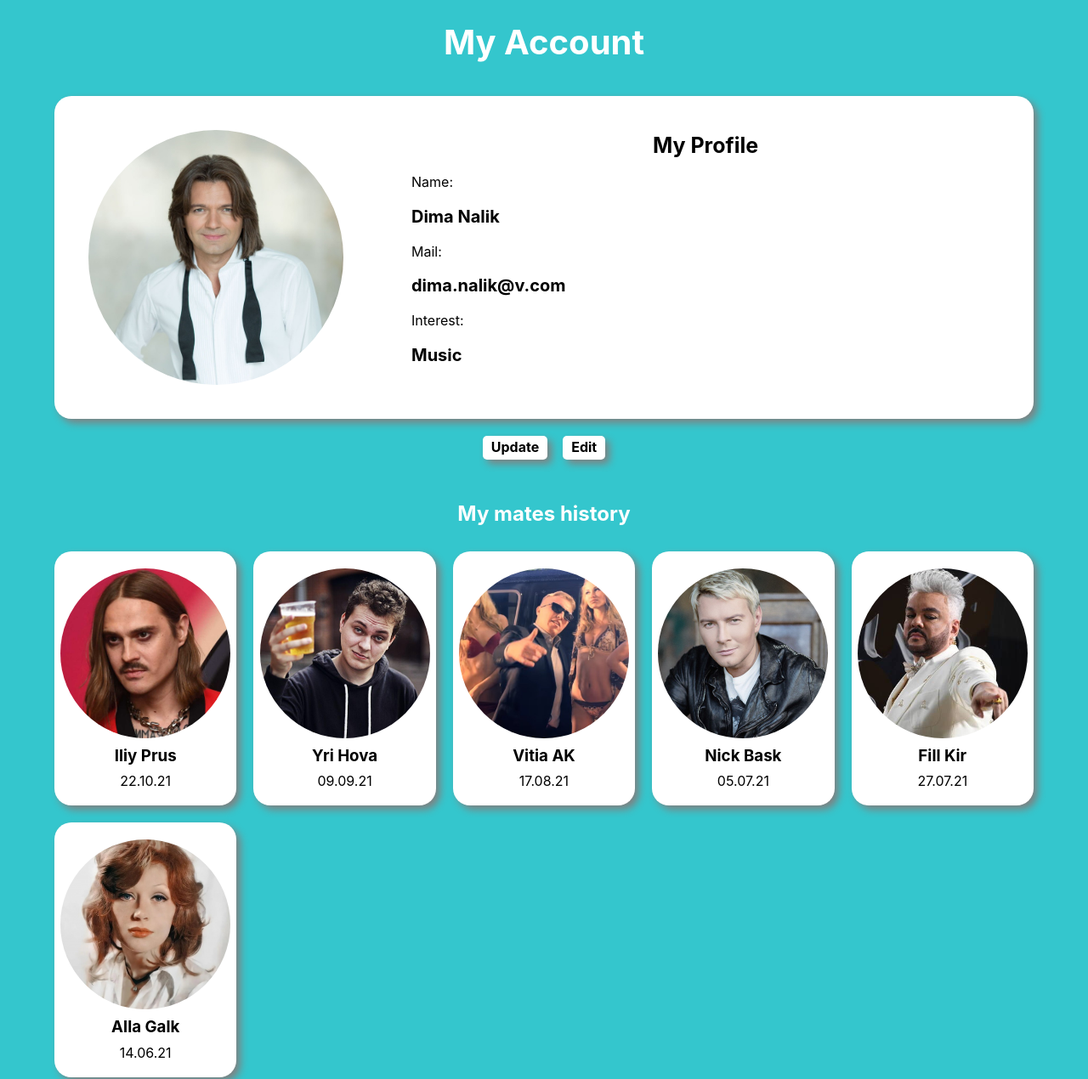
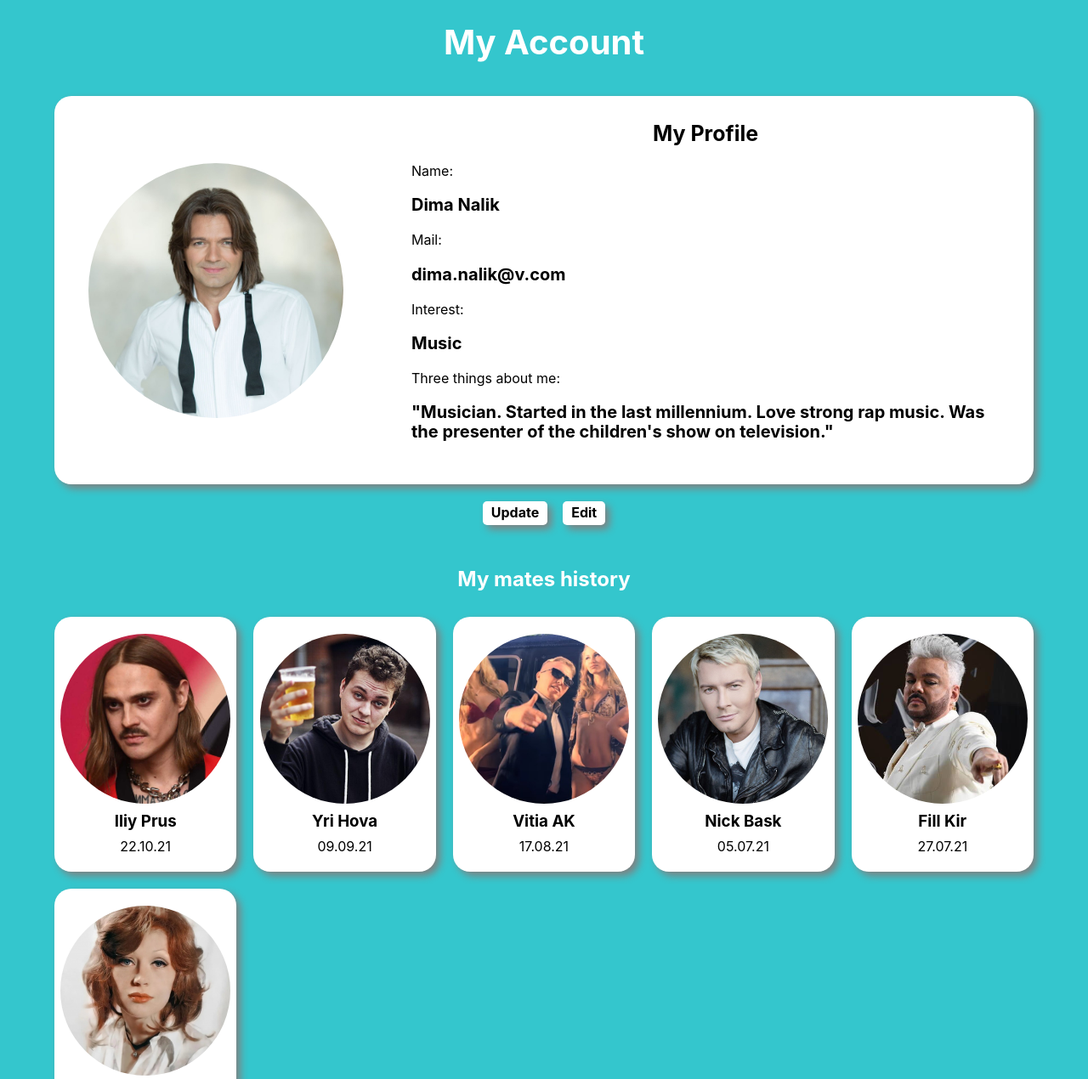
Before and after one commit to MisterDROG/SoHello, a plain HTML site: page personalAccount.html in a window 1280 px wide. Shown: the part 59-1329 px from the top of the page at 85% size. Drawn offline with Linux system fonts and the light colour scheme.

```diff
--- a/index.css
+++ b/index.css
@@ -217,7 +217,9 @@
     margin: 20px 0;
     border-radius: 20px;
     box-shadow: 5px 5px 10px grey;
+    width: 100%;
     align-items: center;
+    box-sizing: border-box;
 }
 
 @media screen and (max-width: 800px) {
--- a/personalAccount.html
+++ b/personalAccount.html
@@ -20,13 +20,13 @@
         </div>
         </header>
 
-        <section class="main">
+        <div class="main">
 
-            <div class="title">
+            <section class="title">
                 <h1 class="title__text">My Account</h1>
-            </div>
+            </section>
 
-            <div class="profile">
+            <section class="profile">
                 <img class="profile__photo" src="./images/dmitriy-malikov.jpg" alt="profile photo">
                 <div class="profile__infoContainer">
                     <h2 class="profile__title">My Profile</h2>
@@ -36,15 +36,22 @@
                     <p class="profile__info">dima.nalik@v.com</p>
                     <p class="profile__header">Interest:</p>
                     <p class="profile__info">Music</p>
+                    <p class="profile__header">Three things about me:</p>
+                    <p class="profile__info">"Musician. Started in the last millennium. Love strong rap music. Was the presenter of the children's show on television."</p>
+
                 </div>
-            </div>
+            </section>
 
-            <nav class="menu">
+            <section class="menu">
                 <a href="#" class="menu__link">Update</a>
                 <a href="#" class="menu__link">Edit</a>
-            </nav>
+            </section>
 
-            <div class ='history'>
+            <section class="meeting">
+
+            </section>
+
+            <section class ='history'>
                 <h2 class="history__title">My mates history</h2>
                 <div class="history__grid">
                     <div class="history__card">
@@ -78,9 +85,9 @@
                         <p class="history__date">14.06.21</p>
                     </div>
                 </div>
-            </div>
+            </section>
 
-        </section>
+        </div>
 
 
 
```
